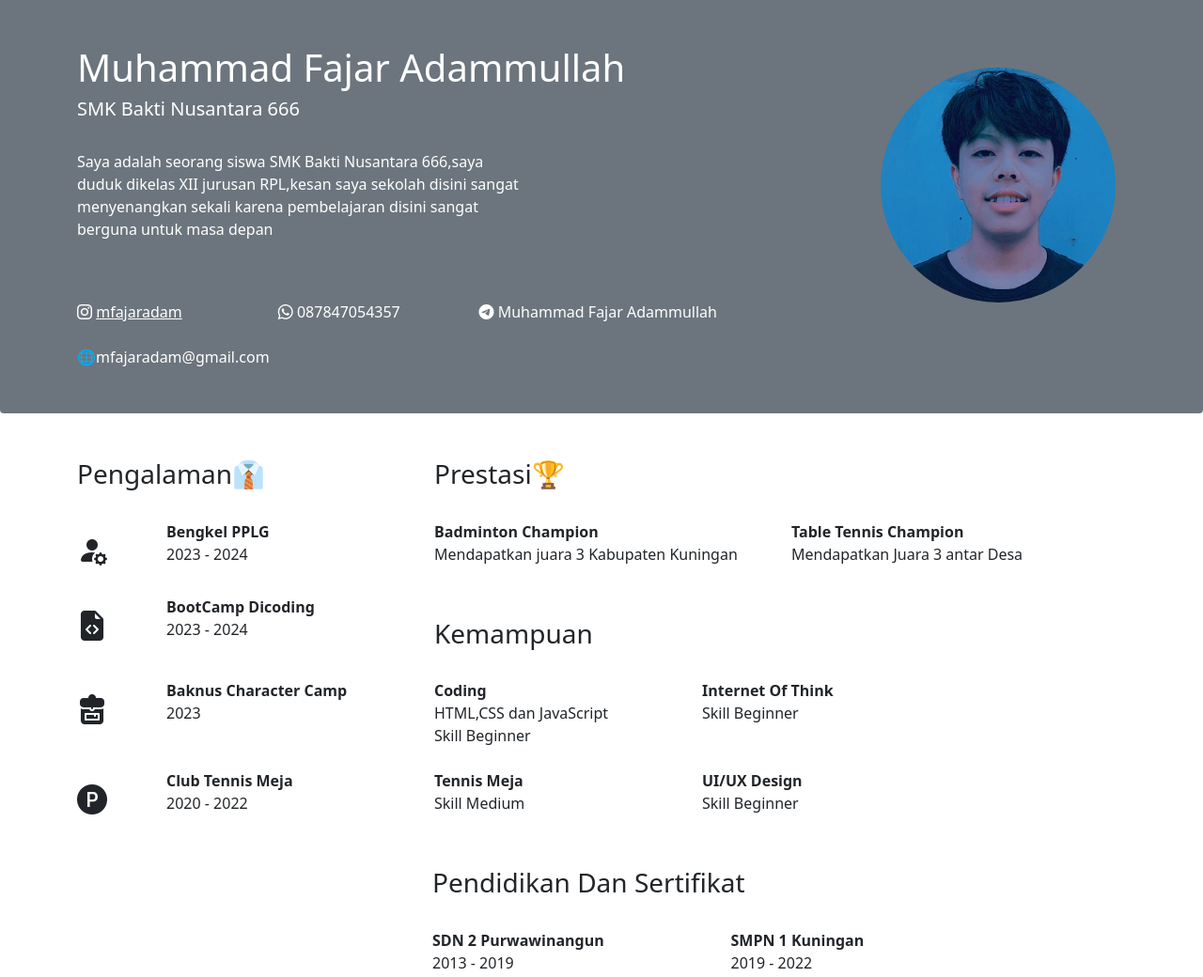
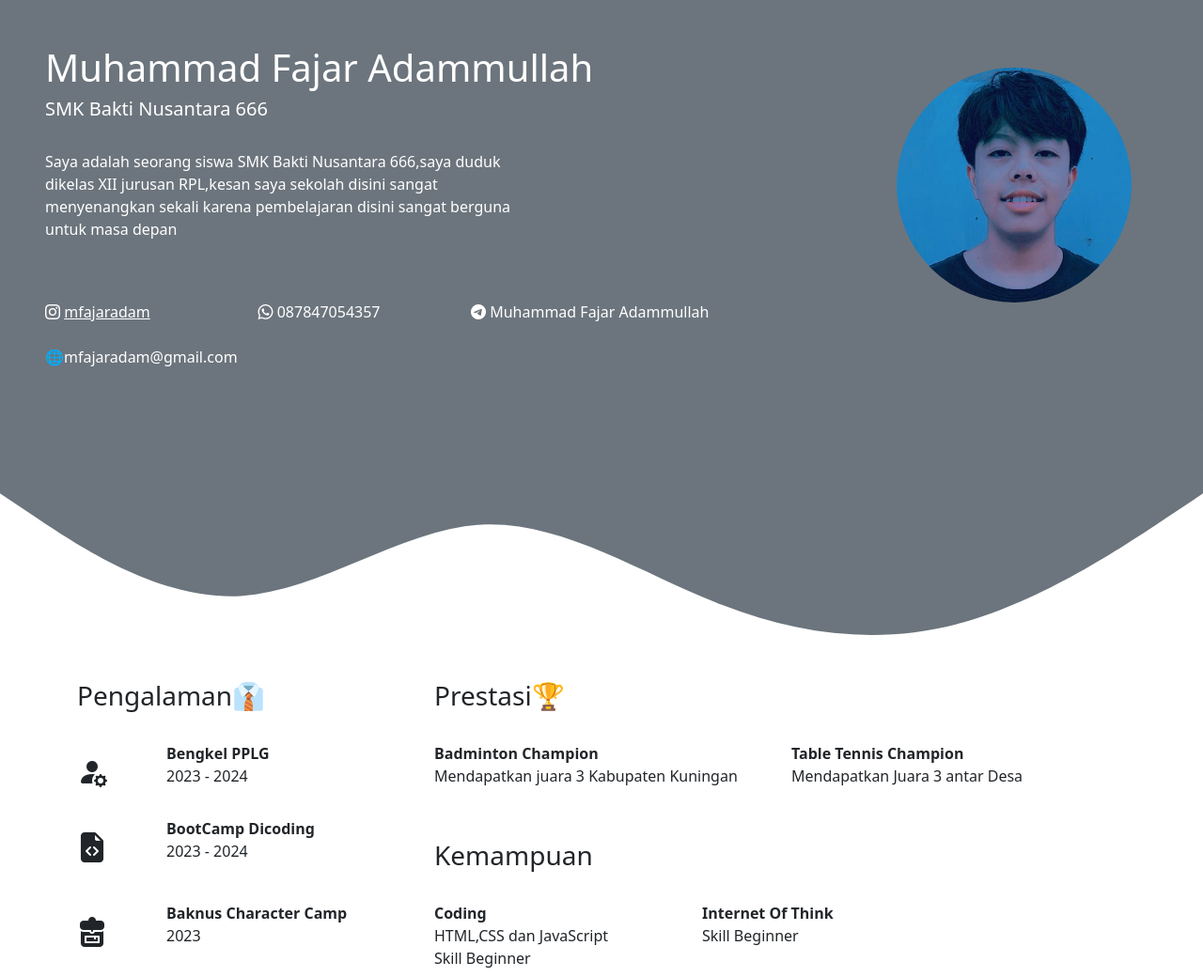
Before and after one commit to mfajaradam/mfajaradam.github.io, a plain HTML site: page index.html in a window 1280 px wide. Shown: the top 1040 px of the page at 94% size. Drawn offline with nearby package versions, Linux system fonts and the light colour scheme.

Commit message:
menambahkan gelombang

```diff
--- a/index.html
+++ b/index.html
@@ -18,8 +18,8 @@
   </head>
   <body>
     <!-- Jumbotron Awal -->
-    <section class="mb-5 p-5 bg-secondary text-white rounded-bottom">
-      <div class="container">
+    <section class="">
+      <div class="p-5 bg-secondary text-white">
         <div class="row">
           <div class="col ml-3">
             <div class="row">
@@ -61,6 +61,9 @@
           </div>
         </div>
       </div>
+      <svg xmlns="http://www.w3.org/2000/svg" viewBox="0 0 1440 320">
+        <path fill="#6c757d" fill-opacity="1" d="M0,96L48,128C96,160,192,224,288,218.7C384,213,480,139,576,133.3C672,128,768,192,864,229.3C960,267,1056,277,1152,250.7C1248,224,1344,160,1392,128L1440,96L1440,0L1392,0C1344,0,1248,0,1152,0C1056,0,960,0,864,0C768,0,672,0,576,0C480,0,384,0,288,0C192,0,96,0,48,0L0,0Z"></path>
+      </svg>
     </section>
     <!-- Jumbotron Akhir -->
 
```
